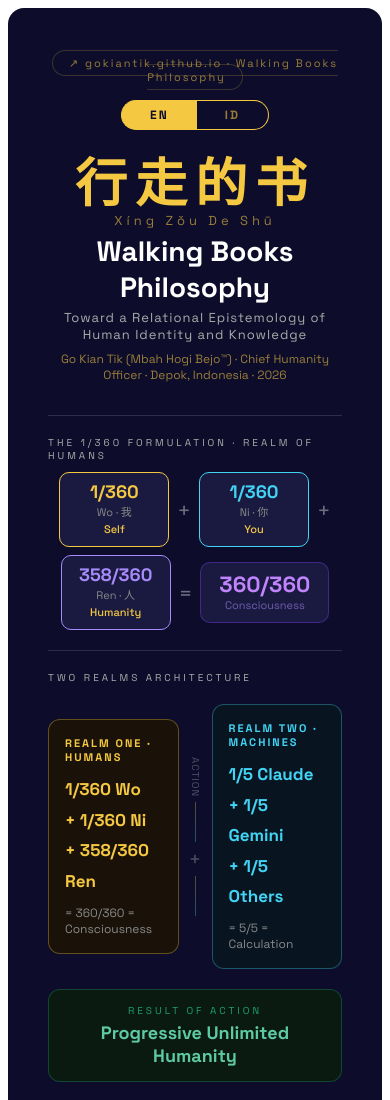
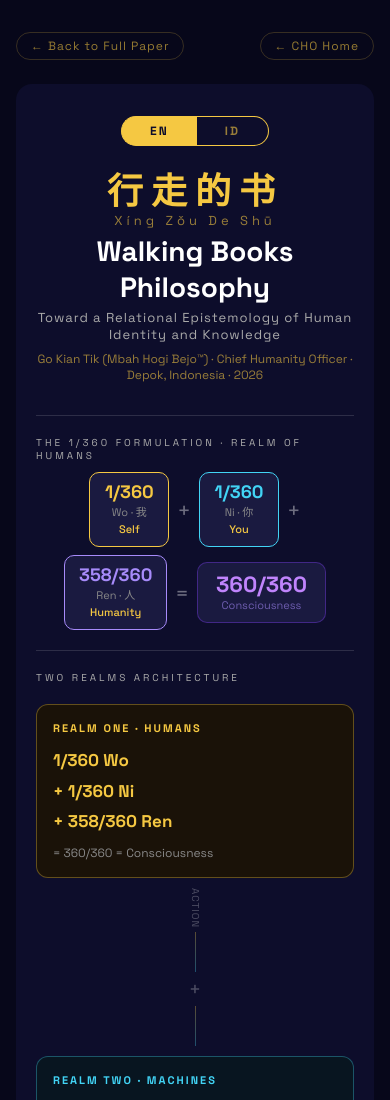
Before and after one commit to gokiantik/chiefhumanityofficer, a plain HTML site: page walking_books_philosophy_poster.html in a window 390 px wide. Shown: the top 1100 px of the page. Drawn offline with Linux system fonts and the light colour scheme.

Commit message:
Add files via upload

```diff
--- a/walking_books_philosophy_poster.html
+++ b/walking_books_philosophy_poster.html
@@ -1,12 +1,49 @@
+<!DOCTYPE html>
+<html lang="en">
+<head>
+<meta charset="UTF-8">
+<meta name="viewport" content="width=device-width, initial-scale=1.0">
+<title>Walking Books Philosophy — Poster · Go Kian Tik</title>
+<meta name="description" content="Walking Books Philosophy visual poster by Go Kian Tik (Mbah Hogi Bejo™) · Chief Humanity Officer · 2026">
+<link rel="preconnect" href="https://fonts.googleapis.com">
+<link href="https://fonts.googleapis.com/css2?family=Space+Grotesk:wght@400;500;700&display=swap" rel="stylesheet">
 <style>
-  @import url('https://fonts.googleapis.com/css2?family=Space+Grotesk:wght@400;500;700&display=swap');
+  *, *::before, *::after { box-sizing: border-box; margin: 0; padding: 0; }
+  body {
+    background: #07071a;
+    min-height: 100vh;
+    display: flex;
+    flex-direction: column;
+    align-items: center;
+    justify-content: flex-start;
+    padding: 32px 16px 64px;
+    font-family: 'Space Grotesk', sans-serif;
+  }
+  .back-bar {
+    width: 100%;
+    max-width: 680px;
+    display: flex;
+    justify-content: space-between;
+    align-items: center;
+    margin-bottom: 24px;
+  }
+  .back-link {
+    font-size: 12px;
+    color: #F5C84299;
+    text-decoration: none;
+    letter-spacing: 1px;
+    border: 1px solid #F5C84233;
+    border-radius: 20px;
+    padding: 5px 14px;
+    transition: all 0.2s;
+  }
+  .back-link:hover { color: #F5C842; border-color: #F5C84266; }
   .poster {
     background: #0D0D2B;
     color: #fff;
-    font-family: 'Space Grotesk', sans-serif;
     padding: 48px 40px;
     max-width: 680px;
-    margin: 0 auto;
+    width: 100%;
     border-radius: 16px;
   }
   .toggle-bar { display: flex; justify-content: center; gap: 0; margin-bottom: 28px; }
@@ -16,70 +53,86 @@
     cursor: pointer; transition: all 0.2s; font-family: inherit;
   }
   .toggle-btn:first-child { border-radius: 20px 0 0 20px; border-right: none; }
-  .toggle-btn:last-child { border-radius: 0 20px 20px 0; border-left: none; }
+  .toggle-btn:last-child  { border-radius: 0 20px 20px 0; border-left: none; }
   .toggle-btn.active { background: #F5C842; color: #0D0D2B; }
   .chinese { font-size: 52px; font-weight: 700; color: #F5C842; letter-spacing: 8px; text-align: center; margin-bottom: 2px; line-height: 1; }
-  .pinyin { font-size: 13px; color: #F5C84299; text-align: center; letter-spacing: 4px; margin-bottom: 4px; }
+  .pinyin  { font-size: 13px; color: #F5C84299; text-align: center; letter-spacing: 4px; margin-bottom: 4px; }
   .main-title { font-size: 28px; font-weight: 700; text-align: center; color: #fff; margin-bottom: 4px; }
-  .subtitle { font-size: 13px; color: #aaa; text-align: center; margin-bottom: 8px; letter-spacing: 1px; }
-  .author { font-size: 12px; color: #F5C84299; text-align: center; margin-bottom: 32px; }
-  .divider { border: none; border-top: 1px solid #ffffff22; margin: 20px 0; }
+  .subtitle   { font-size: 13px; color: #aaa; text-align: center; margin-bottom: 8px; letter-spacing: 1px; }
+  .author     { font-size: 12px; color: #F5C84299; text-align: center; margin-bottom: 32px; }
+  .divider    { border: none; border-top: 1px solid #ffffff22; margin: 20px 0; }
   .section-label { font-size: 10px; letter-spacing: 3px; color: #aaa; text-transform: uppercase; margin-bottom: 10px; }
   .formula-row { display: flex; align-items: center; justify-content: center; gap: 8px; flex-wrap: wrap; margin-bottom: 8px; }
   .frac-box { background: #1A1A40; border: 1px solid #3A3A70; border-radius: 10px; padding: 10px 14px; text-align: center; min-width: 80px; }
-  .frac-top { font-size: 18px; font-weight: 700; line-height: 1; }
-  .frac-bot { font-size: 11px; color: #888; margin-top: 2px; }
+  .frac-top   { font-size: 18px; font-weight: 700; line-height: 1; }
+  .frac-bot   { font-size: 11px; color: #888; margin-top: 2px; }
   .frac-label { font-size: 11px; color: #F5C842; margin-top: 3px; font-weight: 500; }
   .wo { border-color: #F5C842; } .wo .frac-top { color: #F5C842; }
   .ni { border-color: #42D4F5; } .ni .frac-top { color: #42D4F5; }
-  .ren { border-color: #A78BFA; } .ren .frac-top { color: #A78BFA; }
-  .eq-symbol { font-size: 22px; color: #ffffff66; font-weight: 300; }
+  .ren{ border-color: #A78BFA; } .ren .frac-top{ color: #A78BFA; }
+  .eq-symbol  { font-size: 22px; color: #ffffff66; font-weight: 300; }
   .result-box { background: #1a1a40; border: 1px solid #7C3AED66; border-radius: 10px; padding: 10px 18px; text-align: center; }
   .result-top { font-size: 22px; font-weight: 700; color: #C084FC; line-height: 1; }
   .result-bot { font-size: 11px; color: #A78BFA99; margin-top: 3px; }
   .realms { display: grid; grid-template-columns: 1fr auto 1fr; gap: 10px; align-items: center; margin: 20px 0; }
   .realm { border-radius: 12px; padding: 16px; }
-  .realm-human { background: #1A1208; border: 1px solid #F5C84255; }
+  .realm-human   { background: #1A1208; border: 1px solid #F5C84255; }
   .realm-machine { background: #081520; border: 1px solid #42D4F555; }
   .realm-title { font-size: 11px; letter-spacing: 2px; font-weight: 700; margin-bottom: 10px; }
-  .realm-human .realm-title { color: #F5C842; }
+  .realm-human .realm-title   { color: #F5C842; }
   .realm-machine .realm-title { color: #42D4F5; }
   .realm-formula { font-size: 17px; font-weight: 700; line-height: 1.8; }
-  .realm-human .realm-formula { color: #F5C842; }
+  .realm-human .realm-formula   { color: #F5C842; }
   .realm-machine .realm-formula { color: #42D4F5; }
   .realm-result { font-size: 12px; margin-top: 8px; color: #888; }
-  .connector { display: flex; flex-direction: column; align-items: center; gap: 4px; }
+  .connector  { display: flex; flex-direction: column; align-items: center; gap: 4px; }
   .conn-label { font-size: 10px; color: #ffffff44; letter-spacing: 1px; writing-mode: vertical-rl; }
-  .conn-line { width: 1px; height: 40px; background: linear-gradient(to bottom, #F5C84255, #42D4F555); }
-  .progress-band { background: #0A1A10; border: 1px solid #1D9E7555; border-radius: 12px; padding: 14px 20px; text-align: center; margin: 10px 0; }
+  .conn-line  { width: 1px; height: 40px; background: linear-gradient(to bottom, #F5C84255, #42D4F555); }
+  .progress-band  { background: #0A1A10; border: 1px solid #1D9E7555; border-radius: 12px; padding: 14px 20px; text-align: center; margin: 10px 0; }
   .progress-label { font-size: 10px; letter-spacing: 3px; color: #1D9E75; margin-bottom: 4px; }
   .progress-value { font-size: 18px; font-weight: 700; color: #5DCAA5; }
-  .progress-sub { font-size: 11px; color: #5DCAA599; margin-top: 4px; }
-  .grand-band { background: #100820; border: 1px solid #7C3AED55; border-radius: 12px; padding: 18px 20px; text-align: center; margin: 20px 0; }
-  .grand-label { font-size: 10px; letter-spacing: 3px; color: #7C3AED; margin-bottom: 8px; }
-  .grand-formula { font-size: 22px; font-weight: 700; color: #fff; line-height: 1.5; }
+  .grand-band   { background: #100820; border: 1px solid #7C3AED55; border-radius: 12px; padding: 18px 20px; text-align: center; margin: 20px 0; }
+  .grand-label  { font-size: 10px; letter-spacing: 3px; color: #7C3AED; margin-bottom: 8px; }
+  .grand-formula{ font-size: 22px; font-weight: 700; color: #fff; line-height: 1.5; }
   .grand-formula sup { font-size: 13px; color: #C084FC; }
-  .grand-sub { font-size: 11px; color: #666; margin-top: 6px; }
+  .grand-sub    { font-size: 11px; color: #666; margin-top: 6px; }
   .principles { display: grid; grid-template-columns: 1fr 1fr; gap: 10px; margin: 20px 0; }
-  .prin-card { background: #0F1020; border: 1px solid #2a2a50; border-radius: 10px; padding: 12px 14px; }
+  .prin-card  { background: #0F1020; border: 1px solid #2a2a50; border-radius: 10px; padding: 12px 14px; }
   .prin-title { font-size: 12px; font-weight: 700; color: #fff; margin-bottom: 4px; }
-  .prin-desc { font-size: 11px; color: #777; line-height: 1.5; }
-  .quote-block { background: #0F1020; border-left: 3px solid #F5C842; border-radius: 0 10px 10px 0; padding: 14px 18px; margin: 20px 0; }
+  .prin-desc  { font-size: 11px; color: #777; line-height: 1.5; }
+  .quote-block{ background: #0F1020; border-left: 3px solid #F5C842; border-radius: 0 10px 10px 0; padding: 14px 18px; margin: 20px 0; }
   .quote-text { font-size: 13px; color: #ddd; line-height: 1.7; font-style: italic; }
   .quote-attr { font-size: 11px; color: #F5C84299; margin-top: 8px; }
   .tag { display: inline-block; background: #1a1a40; border: 1px solid #3a3a70; border-radius: 20px; font-size: 10px; color: #888; padding: 2px 9px; margin: 2px; }
-  .footer { display: flex; justify-content: space-between; align-items: flex-end; margin-top: 24px; }
-  .footer-left { font-size: 11px; color: #555; line-height: 1.8; }
+  .footer       { display: flex; justify-content: space-between; align-items: flex-end; margin-top: 24px; }
+  .footer-left  { font-size: 11px; color: #555; line-height: 1.8; }
   .footer-right { font-size: 11px; color: #555; text-align: right; line-height: 1.8; }
+  .back-btn {
+    display: inline-block; margin-top: 28px; margin-bottom: 8px;
+    font-size: 12px; font-weight: 700; letter-spacing: 2px; font-family: inherit;
+    color: #0D0D2B; background: #F5C842; border: none; border-radius: 20px;
+    padding: 8px 28px; text-decoration: none; cursor: pointer; text-align: center;
+  }
+  @media (max-width: 520px) {
+    .poster { padding: 32px 20px; }
+    .realms { grid-template-columns: 1fr; }
+    .principles { grid-template-columns: 1fr; }
+    .chinese { font-size: 36px; }
+  }
 </style>
+</head>
+<body>
+
+<div class="back-bar">
+  <a class="back-link" href="https://gokiantik.github.io/chiefhumanityofficer/walking-books-philosophy.html">
+    ← <span data-en="Back to Full Paper" data-id="Kembali ke Makalah">Back to Full Paper</span>
+  </a>
+  <a class="back-link" href="https://gokiantik.github.io/chiefhumanityofficer/">
+    ← <span data-en="CHO Home" data-id="Beranda CHO">CHO Home</span>
+  </a>
+</div>
 
 <div class="poster">
-
-  <div style="text-align:center; margin-bottom:16px;">
-    <a href="https://gokiantik.github.io/chiefhumanityofficer/walking-books-philosophy.html" target="_blank" style="font-size:11px; color:#F5C84299; text-decoration:none; letter-spacing:2px; border:1px solid #F5C84233; border-radius:20px; padding:5px 16px; transition:all 0.2s;">
-      ↗ gokiantik.github.io · Walking Books Philosophy
-    </a>
-  </div>
 
   <div class="toggle-bar">
     <button class="toggle-btn active" onclick="setLang('en')" id="btn-en">EN</button>
@@ -152,7 +205,10 @@
   <div class="grand-band">
     <div class="grand-label" data-en="GRAND FORMULA" data-id="GRAND FORMULA">GRAND FORMULA</div>
     <div class="grand-formula">
-      ( <span data-en="Consciousness" data-id="Kesadaran">Consciousness</span> × <span data-en="Calculation" data-id="Kalkulasi">Calculation</span> )<sup data-en="Humanity" data-id="Kemanusiaan">Humanity</sup> &lt; <span data-en="Transcendence" data-id="Transendensi">Transcendence</span>
+      ( <span data-en="Consciousness" data-id="Kesadaran">Consciousness</span>
+      × <span data-en="Calculation" data-id="Kalkulasi">Calculation</span> )<sup
+      data-en="Humanity" data-id="Kemanusiaan">Humanity</sup>
+      &lt; <span data-en="Transcendence" data-id="Transendensi">Transcendence</span>
     </div>
     <div class="grand-sub" data-en="No matter how high Humanity rises, something beyond calculation always remains." data-id="Seberapa tinggi pun Kemanusiaan meningkat, selalu ada sesuatu di luar kalkulasi.">No matter how high Humanity rises, something beyond calculation always remains.</div>
   </div>
@@ -180,7 +236,11 @@
   </div>
 
   <div class="quote-block">
-    <div class="quote-text" data-en='"Every human being is a walking book. No single book contains the whole library. But every book, in its completeness, contributes to a library that no single book can be without."' data-id='"Setiap manusia adalah buku berjalan. Tidak ada satu buku pun yang memuat seluruh perpustakaan. Namun setiap buku, dalam kelengkapannya, berkontribusi pada perpustakaan yang tanpanya tidak ada satu buku pun dapat ada."'>"Every human being is a walking book. No single book contains the whole library. But every book, in its completeness, contributes to a library that no single book can be without."</div>
+    <div class="quote-text"
+      data-en='"Every human being is a walking book. No single book contains the whole library. But every book, in its completeness, contributes to a library that no single book can be without."'
+      data-id='"Setiap manusia adalah buku berjalan. Tidak ada satu buku pun yang memuat seluruh perpustakaan. Namun setiap buku, dalam kelengkapannya, berkontribusi pada perpustakaan yang tanpanya tidak ada satu buku pun dapat ada."'>
+      "Every human being is a walking book. No single book contains the whole library. But every book, in its completeness, contributes to a library that no single book can be without."
+    </div>
     <div class="quote-attr">— Go Kian Tik (Mbah Hogi Bejo™)</div>
   </div>
 
@@ -193,8 +253,9 @@
   <span class="tag" data-en="Human-AI Collaboration" data-id="Kolaborasi Manusia-AI">Human-AI Collaboration</span>
   <span class="tag" data-en="Transcendence" data-id="Transendensi">Transcendence</span>
 
-  <div style="text-align:center; margin-top:28px; margin-bottom:8px;">
-    <a href="https://gokiantik.github.io/chiefhumanityofficer/walking-books-philosophy.html" target="_blank" style="display:inline-block; font-size:12px; font-weight:700; letter-spacing:2px; font-family:inherit; color:#0D0D2B; background:#F5C842; border:none; border-radius:20px; padding:8px 28px; text-decoration:none; cursor:pointer;">
+  <div style="text-align:center;">
+    <a class="back-btn"
+       href="https://gokiantik.github.io/chiefhumanityofficer/walking-books-philosophy.html">
       <span data-en="← Back to Full Paper" data-id="← Kembali ke Makalah Lengkap">← Back to Full Paper</span>
     </a>
   </div>
@@ -222,3 +283,5 @@ function setLang(lang) {
   document.getElementById('btn-id').classList.toggle('active', lang === 'id');
 }
 </script>
+</body>
+</html>
```
